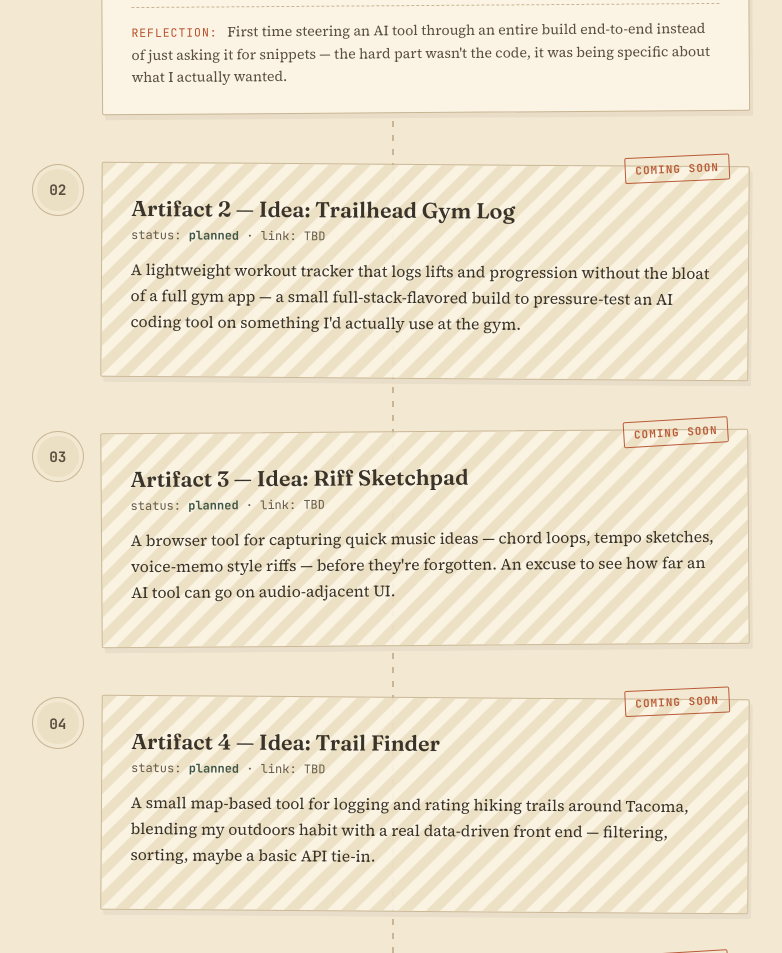
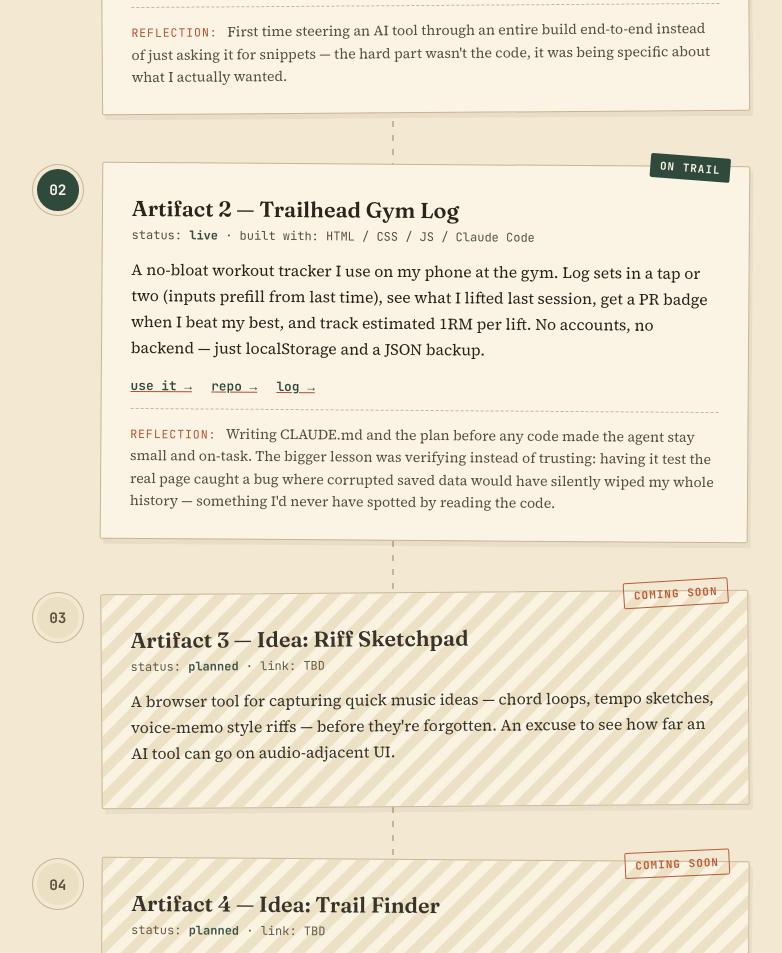
Before and after one commit to saeedesparza/portfolio, a plain HTML site: page index.html in a window 1280 px wide. Shown: the part 836-1789 px from the top of the page, without its empty margins (247-1029 px from the left). Drawn offline with Linux system fonts and the light colour scheme.

Commit message:
Artifact 2: mark Trailhead Gym Log live with links and reflection
Co-Authored-By: Claude Opus 5.5 <noreply@anthropic.com>

```diff
--- a/index.html
+++ b/index.html
@@ -55,17 +55,23 @@
     </div>
   </section>
 
-  <section class="card card--planned" id="artifact-2">
+  <section class="card card--live" id="artifact-2">
     <div class="card-marker">02</div>
     <div class="card-body">
-      <span class="stamp stamp--planned">COMING&nbsp;SOON</span>
-      <h2 class="card-title">Artifact 2 &mdash; Idea: Trailhead Gym Log</h2>
-      <p class="card-meta">status: <strong>planned</strong> &middot; link: TBD</p>
+      <span class="stamp stamp--live">ON&nbsp;TRAIL</span>
+      <h2 class="card-title">Artifact 2 &mdash; Trailhead Gym Log</h2>
+      <p class="card-meta">status: <strong>live</strong> &middot; built with: HTML / CSS / JS / Claude Code</p>
       <p class="card-text">
-        A lightweight workout tracker that logs lifts and progression without the bloat of a
-        full gym app &mdash; a small full-stack-flavored build to pressure-test an AI coding
-        tool on something I'd actually use at the gym.
+        A no-bloat workout tracker I use on my phone at the gym. Log sets in a tap or two (inputs
+        prefill from last time), see what I lifted last session, get a PR badge when I beat my best,
+        and track estimated 1RM per lift. No accounts, no backend &mdash; just localStorage and a JSON backup.
       </p>
+      <div class="card-links">
+        <a href="https://saeedesparza.github.io/trailhead-gym-log/" class="card-link">use it &rarr;</a>
+        <a href="https://github.com/saeedesparza/trailhead-gym-log" class="card-link">repo &rarr;</a>
+        <a href="https://github.com/saeedesparza/trailhead-gym-log/blob/main/LOG.md" class="card-link">log &rarr;</a>
+      </div>
+      <p class="reflection"><span class="reflection-label">reflection:</span> Writing CLAUDE.md and the plan before any code made the agent stay small and on-task. The bigger lesson was verifying instead of trusting: having it test the real page caught a bug where corrupted saved data would have silently wiped my whole history &mdash; something I'd never have spotted by reading the code.</p>
     </div>
   </section>
 
```
Also changed, not shown: 1 other file.
